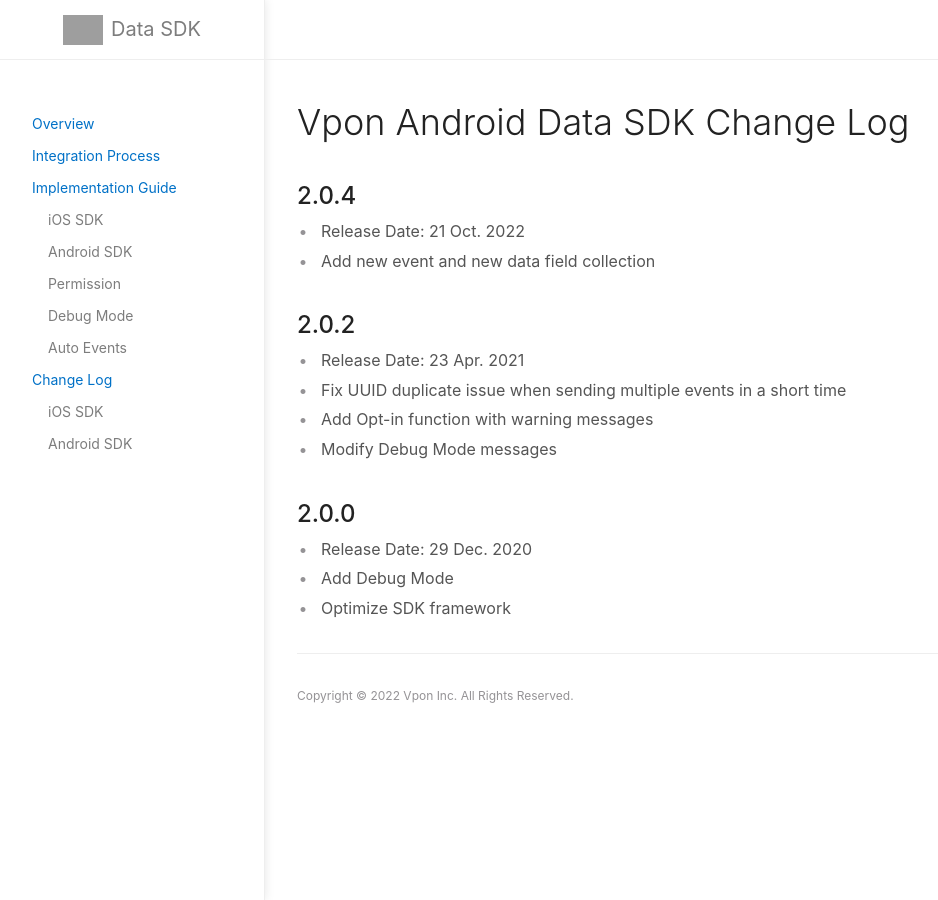
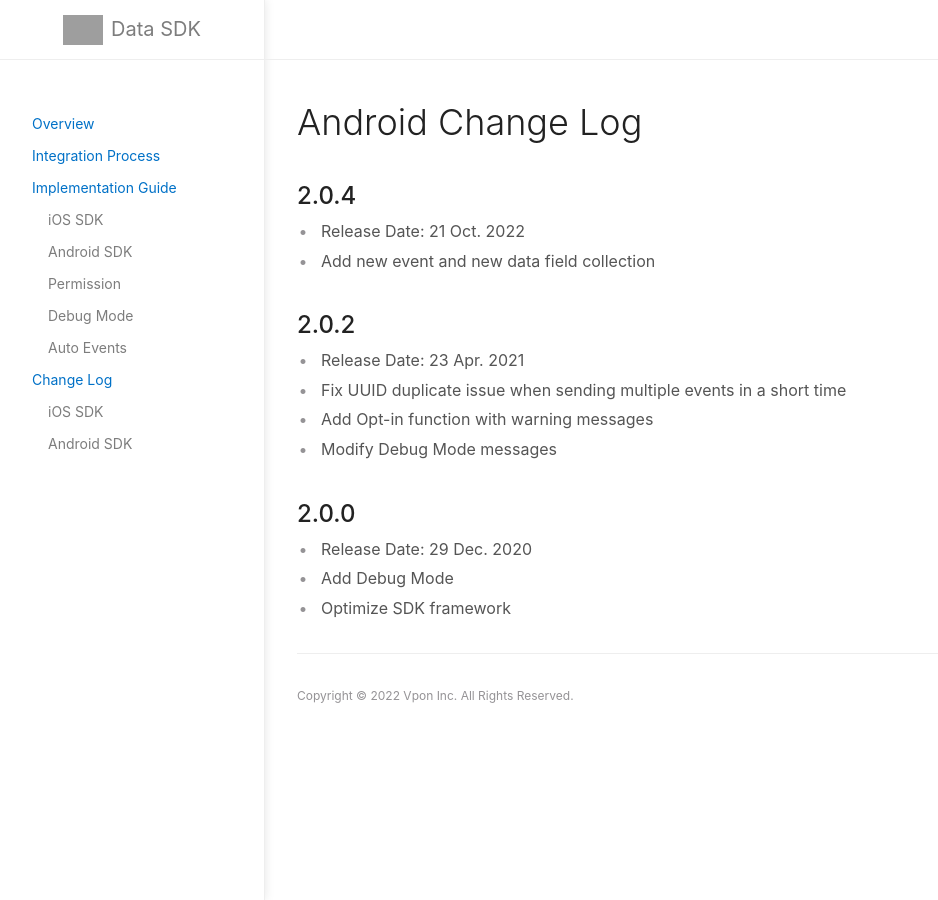
Before and after one commit to vpon-data/data-sdk, a Jekyll site: the page built from docs/AndroidChangeLog.md, in a window 1280 px wide. Shown: the whole page, without its empty margins (107-1045 px from the left). Built offline with Jekyll 4.4.1, drawn with Linux system fonts in a browser that asks for light colours; grey boxes are pictures that could not be loaded.

Commit message:
Update AndroidChangeLog.md

```diff
--- a/docs/AndroidChangeLog.md
+++ b/docs/AndroidChangeLog.md
@@ -7,7 +7,7 @@
 permalink:       /android_change_log
 lang:           "en"
 ---
-# Vpon Android Data SDK Change Log
+# Android Change Log
 
 ## 2.0.4
 
```
